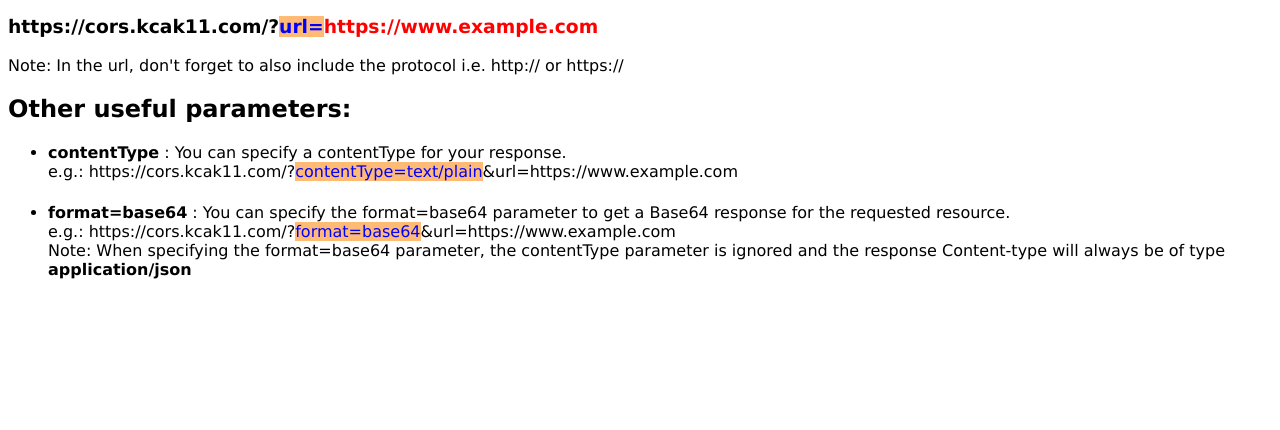
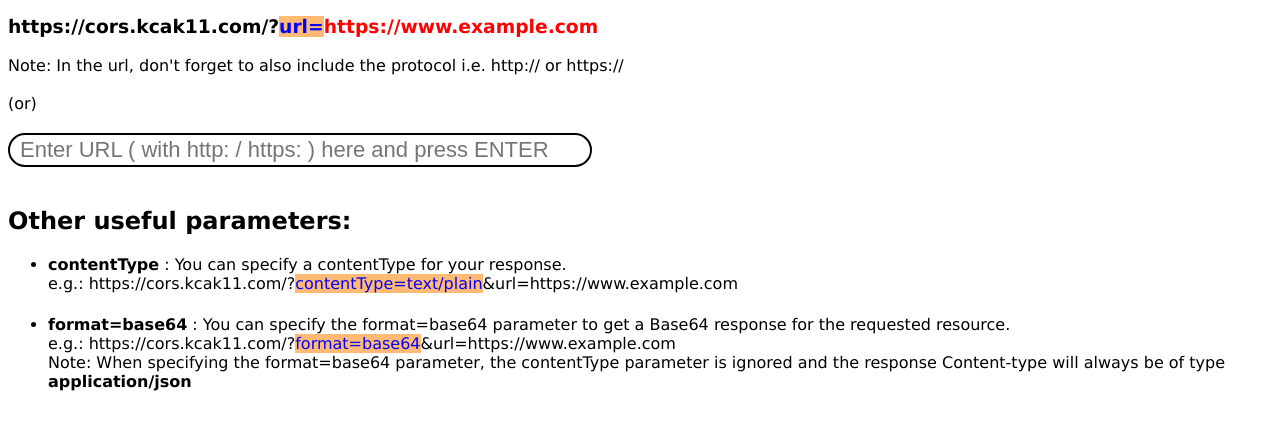
Before and after one commit to aws-kcak11/aws-kcak11.github.io, a plain HTML site: page ServiceWorker/cors/missing-worker-url.html in a window 1280 px wide. Shown: the part 182-612 px from the top of the page. Drawn offline with Linux system fonts and the light colour scheme.

Commit message:
Add files via upload

```diff
--- a/ServiceWorker/cors/missing-worker-url.html
+++ b/ServiceWorker/cors/missing-worker-url.html
@@ -14,6 +14,17 @@
             .highlight {
                 background-color: #ffba75;
                 color: #00f;
+            }
+
+            .urlInput {
+              outline: none;
+              width: 560px;
+              height: 30px;
+              border: 2px solid #000;
+              border-radius: 30px;
+              padding: 0 10px;
+              margin: 20px 0;
+              font-size:22px;
             }
 
             ul li {
@@ -36,6 +47,11 @@
         </h3>
         <span>Note: In the url, don't forget to also include the protocol i.e. http:// or https://</span>
         <br/>
+        <br/>
+        <span>(or)</span>
+        <form method="get">
+          <input class="urlInput" type="text" name="url" placeholder="Enter URL ( with http: / https: ) here and press ENTER" />
+        </form>
         <h2>Other useful parameters:</h2>
         <ul>
             <li>
@@ -50,5 +66,8 @@
                 Note: When specifying the format=base64 parameter, the contentType parameter is ignored and the response Content-type will always be of type <b>application/json</b>
             </li>
         </ul>
+        <script type="text/javascript">
+          document.querySelector(".urlInput").focus();
+        </script>
     </body>
 </html>
```
